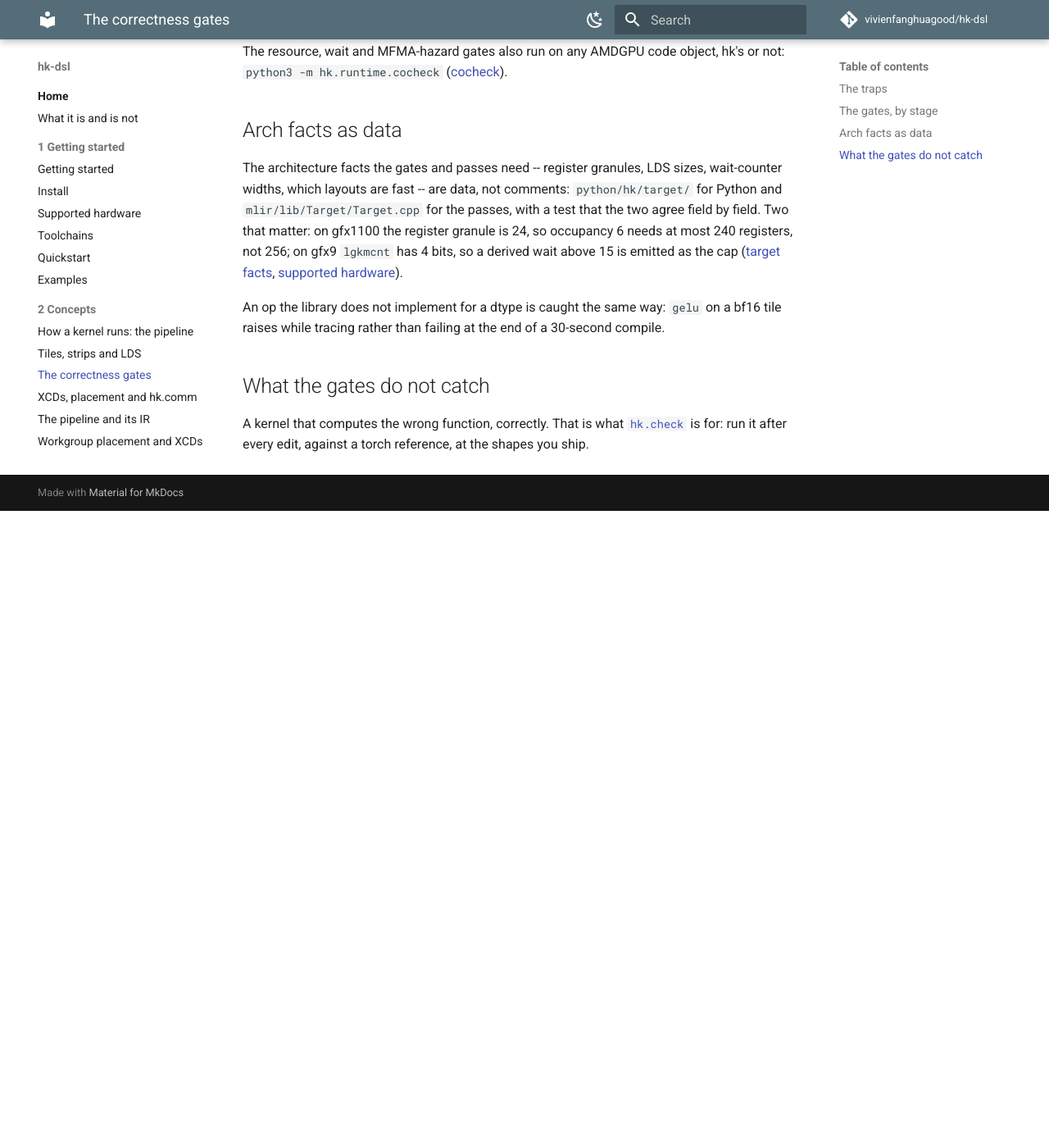
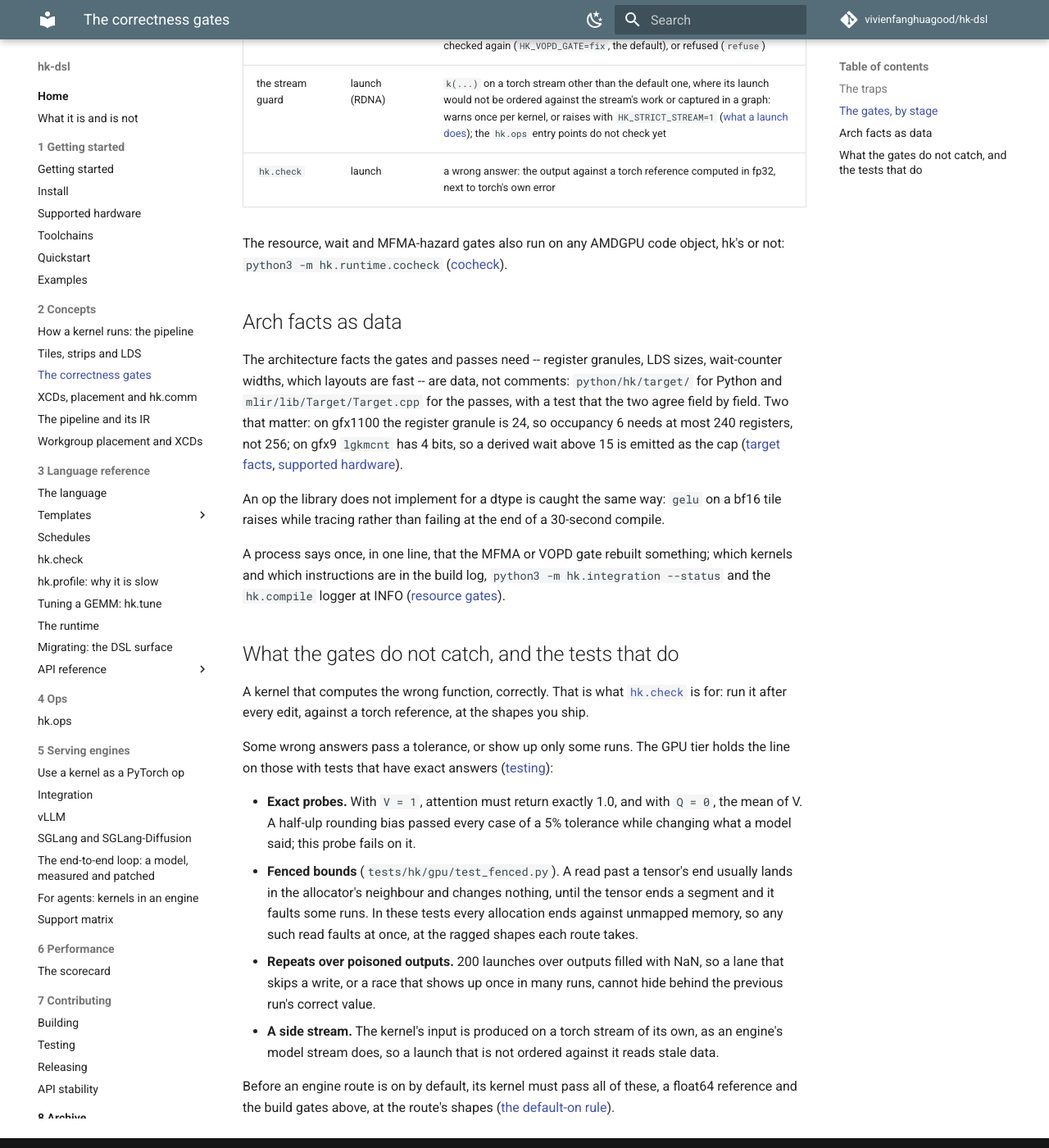
Before and after one commit to vivienfanghuagood/hk-dsl, an MkDocs documentation site: the page built from docs/correctness-gates.md, in a window 1280 px wide and 1400 px high, scrolled down 1617 px. Shown: the whole window at 82% size. Built offline with MkDocs 1.6.1 and Material for MkDocs 9.7.7, drawn with Linux system fonts in a browser that asks for light colours; comment, search, counter and statistics services are not loaded; before the commit the page ends 2240 px from its top, so only the background shows below that; some of the changed text lies outside the part shown.

Commit message:
docs: the correctness page also lists the VOPD gate, the stream guard and the tests with exact answers
The gates table gains the VOPD gate (build, gfx11.0/11.5) and the stream guard (launch, RDNA; the
hk.ops entry points do not check yet). "What the gates do not catch" now names the GPU tier's tests
that have exact answers -- the V = 1 / Q = 0 probes, fenced bounds, 200 repeats over NaN-poisoned
outputs, a side stream -- and that a default-on route must pass them (testing.md's default-on rule).

Co-Authored-By: Claude <noreply@anthropic.com>

```diff
--- a/docs/correctness-gates.md
+++ b/docs/correctness-gates.md
@@ -47,6 +47,8 @@ details.
 | the bind after every wait | translate | closes trap 1 by construction |
 | the resource gate | build | a memory spill, in any instantiation; `max_vgprs` / `min_occupancy` the kernel asked for; a build with no resource report |
 | the MFMA hazard gate | build (CDNA) | an instruction too few wait states after the MFMA whose result it reads or overwrites (a compiler bug before llvm/llvm-project#225989): padded and checked again (`HK_MFMA_GATE=fix`), or refused (`refuse`) |
+| the VOPD gate | build (gfx11.0, gfx11.5) | a dual-issue instruction whose two halves read distinct registers of the same parity, which reads a stale operand under a partial EXEC (llvm/llvm-project#220348, in no ROCm release yet): rebuilt without dual issue and checked again (`HK_VOPD_GATE=fix`, the default), or refused (`refuse`) |
+| the stream guard | launch (RDNA) | `k(...)` on a torch stream other than the default one, where its launch would not be ordered against the stream's work or captured in a graph: warns once per kernel, or raises with `HK_STRICT_STREAM=1` ([what a launch does](runtime.md#what-a-launch-does)); the `hk.ops` entry points do not check yet |
 | `hk.check` | launch | a wrong answer: the output against a torch reference computed in fp32, next to torch's own error |
 
 The resource, wait and MFMA-hazard gates also run on any AMDGPU code object,
@@ -68,8 +70,36 @@ An op the library does not implement for a dtype is caught the same way:
 `gelu` on a bf16 tile raises while tracing rather than failing at the end of a
 30-second compile.
 
-## What the gates do not catch
+A process says once, in one line, that the MFMA or VOPD gate rebuilt
+something; which kernels and which instructions are in the build log,
+`python3 -m hk.integration --status` and the `hk.compile` logger at INFO
+([resource gates](runtime.md#the-resource-gates)).
+
+## What the gates do not catch, and the tests that do
 
 A kernel that computes the wrong function, correctly. That is what
 [`hk.check`](check.md) is for: run it after every edit, against a torch
 reference, at the shapes you ship.
+
+Some wrong answers pass a tolerance, or show up only some runs. The GPU tier
+holds the line on those with tests that have exact answers
+([testing](testing.md)):
+
+- **Exact probes.** With `V = 1`, attention must return exactly 1.0, and with
+  `Q = 0`, the mean of V. A half-ulp rounding bias passed every case of a
+  5% tolerance while changing what a model said; this probe fails on it.
+- **Fenced bounds** (`tests/hk/gpu/test_fenced.py`). A read past a tensor's
+  end usually lands in the allocator's neighbour and changes nothing, until
+  the tensor ends a segment and it faults some runs. In these tests every
+  allocation ends against unmapped memory, so any such read faults at once,
+  at the ragged shapes each route takes.
+- **Repeats over poisoned outputs.** 200 launches over outputs filled with
+  NaN, so a lane that skips a write, or a race that shows up once in many
+  runs, cannot hide behind the previous run's correct value.
+- **A side stream.** The kernel's input is produced on a torch stream of its
+  own, as an engine's model stream does, so a launch that is not ordered
+  against it reads stale data.
+
+Before an engine route is on by default, its kernel must pass all of these,
+a float64 reference and the build gates above, at the route's shapes
+([the default-on rule](testing.md#the-default-on-rule)).
```
